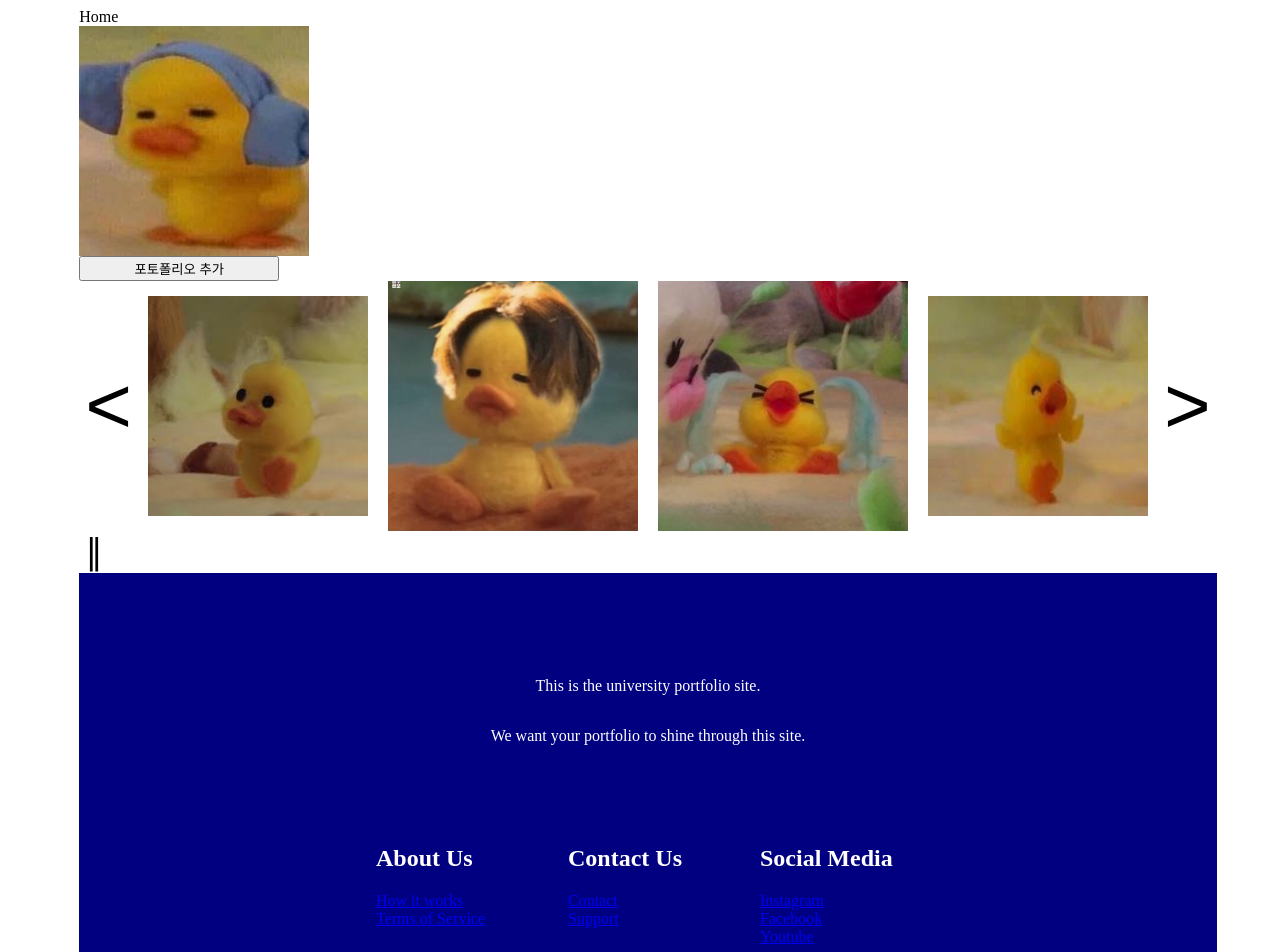
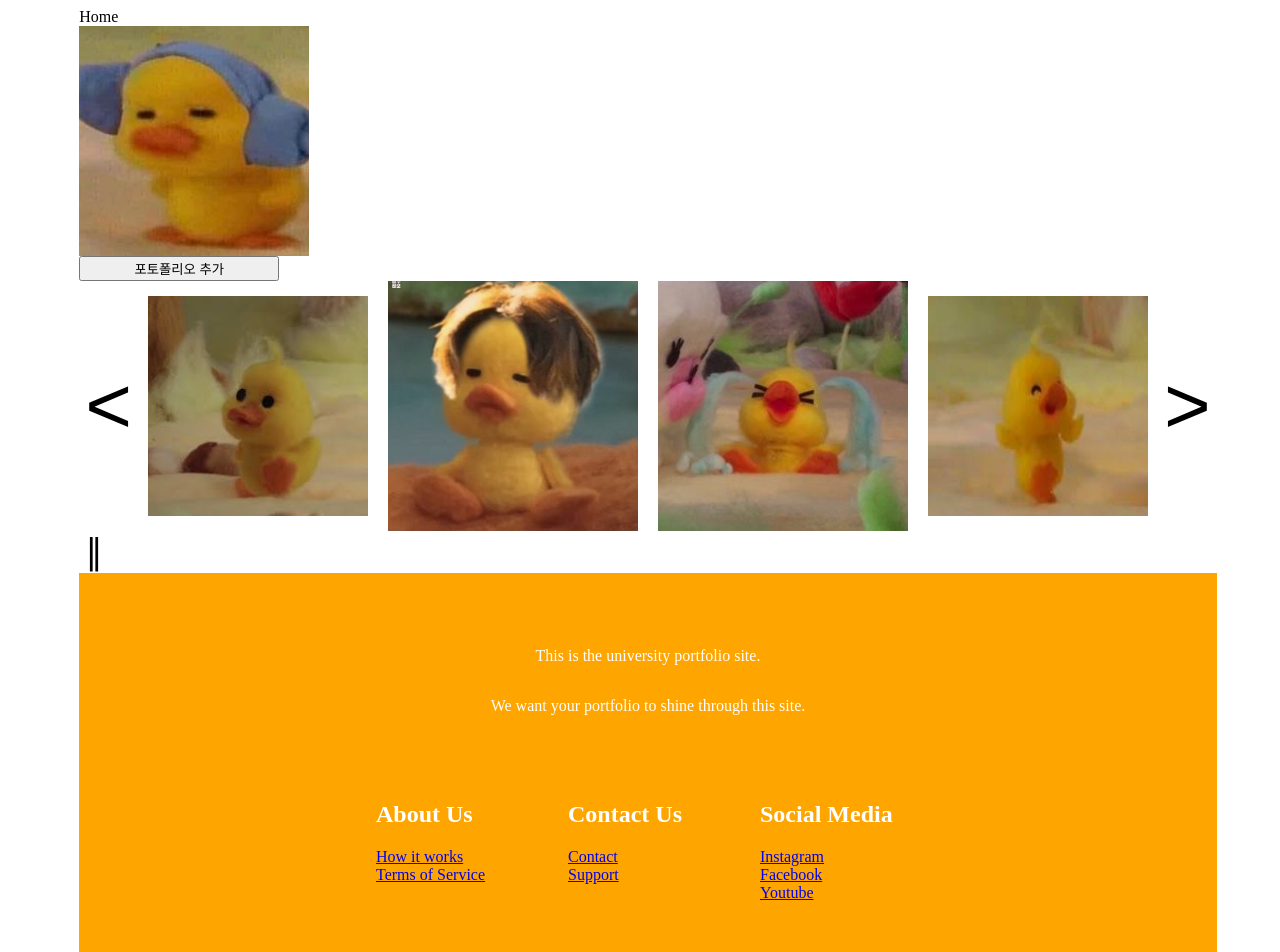
Before and after one commit to LikeLionHGU/DaePo_Front, a React (Create React App) app: page /DaePo in a window 1280 px wide. Shown: the top 952 px of the page. Built offline with nearby package versions, Linux system fonts and the light colour scheme; what recoil-persist would draw is missing.

Commit message:
style: 패딩 수정

```diff
--- a/src/component/Home/FooterComponent.js
+++ b/src/component/Home/FooterComponent.js
@@ -3,8 +3,8 @@ import { Link } from "react-router-dom";
 import styled from "styled-components";
 
 const FooterContainer = styled.div`
-  background-color: navy;
-  padding: 4rem 0 2rem 0;
+  background-color: orange;
+  padding-top: 3rem;
   display: flex;
   flex-direction: column;
   justify-content: center;
@@ -18,7 +18,7 @@ const SubscriptionSection = styled.section`
   align-items: center;
   text-align: center;
   margin-bottom: 24px;
-  padding: 24px;
+  padding: 10px;
   color: white;
 `;
 
```
